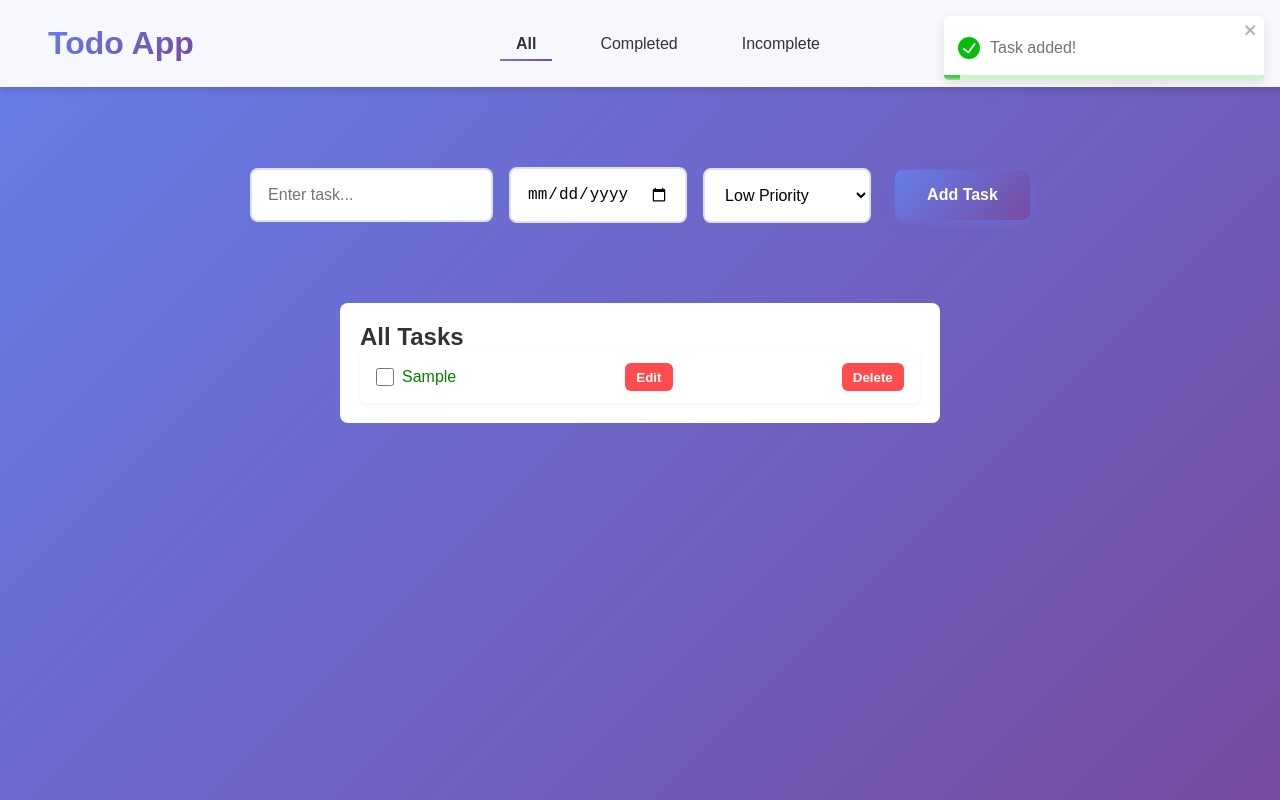
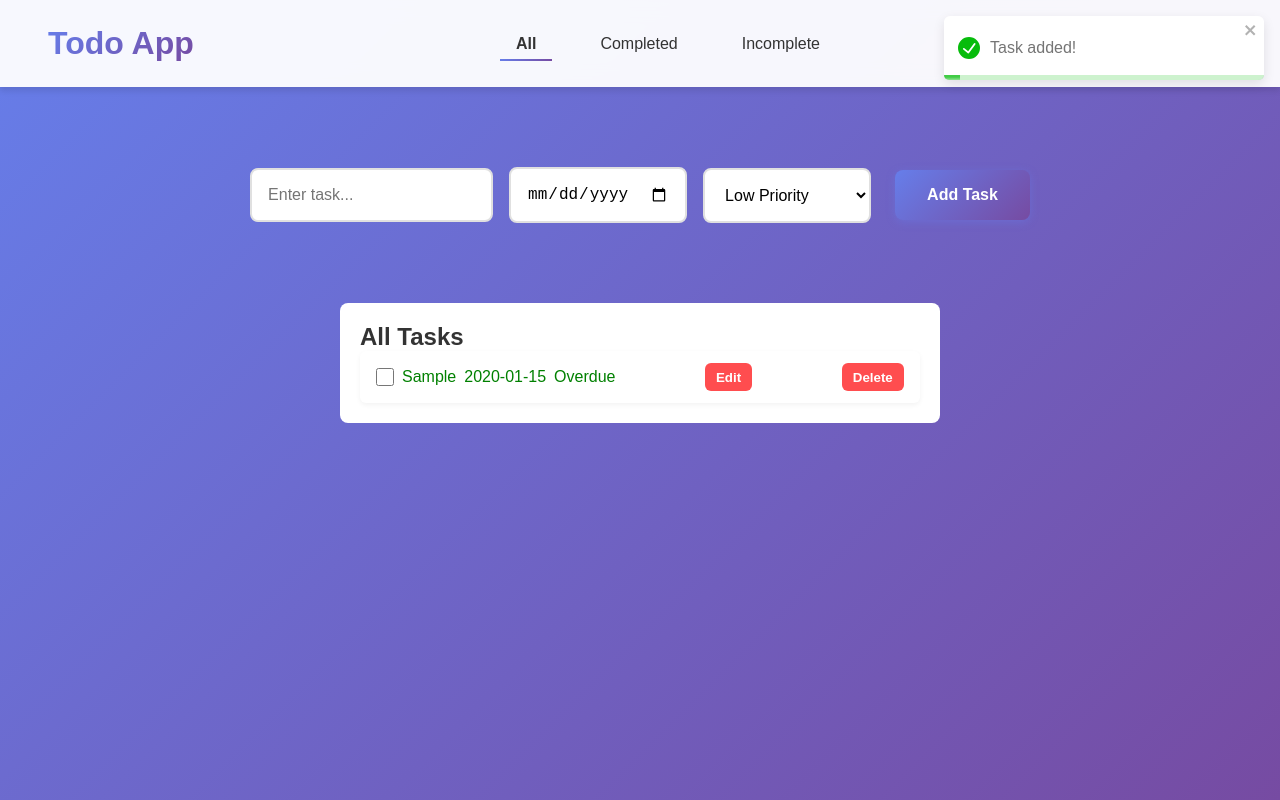
Before and after one commit to Kanchan012/Todo-App, a React (Vite) app in the folder Todo/: page / in a window 1280 px wide. Both pictures are taken after typing "Sample", "2020-01-15" into the empty fields and a click on the button "Add Task". Built offline with nearby package versions, Linux system fonts and the light colour scheme.

Commit message:
changes in todoitem

```diff
--- a/Todo/src/components/TodoItem.tsx
+++ b/Todo/src/components/TodoItem.tsx
@@ -2,6 +2,7 @@ import React, { useState } from "react";
 import { useDispatch } from "react-redux";
 import { toggleTodo, deleteTodo, updateTodo } from "../redux/todoSlice";
 import { toast } from "react-toastify";
+import { isOverdue } from "../utils/date";
 import type { Todo, Priority } from "../types/todo";
 import Input from "./ui/Input";
 import Select from "./ui/Select";
@@ -13,31 +14,43 @@ interface Props {
 
 const TodoItem: React.FC<Props> = ({ todo }) => {
   const dispatch = useDispatch();
+
   const [isEditing, setIsEditing] = useState(false);
   const [editTitle, setEditTitle] = useState(todo.title);
   const [editPriority, setEditPriority] = useState<Priority>(todo.priority);
 
+  const overdue = isOverdue(todo.dueDate, todo.completed);
+
   const handleUpdate = () => {
-    if (editTitle.trim()) {
-      dispatch(updateTodo({ id: todo.id, title: editTitle, priority: editPriority }));
-      toast.info("Task updated! ");
-      setIsEditing(false);
-    }
+    if (!editTitle.trim()) return;
+
+    dispatch(
+      updateTodo({
+        id: todo.id,
+        title: editTitle,
+        priority: editPriority,
+        dueDate: todo.dueDate,
+      })
+    );
+
+    toast.info("Task updated!");
+    setIsEditing(false);
   };
 
   const handleDelete = () => {
     dispatch(deleteTodo(todo.id));
-    toast.error("Task deleted! ");
+    toast.error("Task deleted!");
   };
 
   const handleToggle = () => {
     dispatch(toggleTodo(todo.id));
-    toast.success(todo.completed ? "Marked incomplete!" : "Task completed! ");
+    toast.success(
+      todo.completed ? "Marked incomplete!" : "Task completed!"
+    );
   };
-
   if (isEditing) {
     return (
-      <div className="todo-item">
+      <div className="todo-item edit-form">
         <Input
           value={editTitle}
           onChange={(e) => setEditTitle(e.target.value)}
@@ -63,14 +76,29 @@ const TodoItem: React.FC<Props> = ({ todo }) => {
   }
 
   return (
-    <div className={`todo-item ${todo.completed ? "completed" : ""}`}>
+    <div
+      className={`todo-item
+        ${todo.completed ? "completed" : ""}
+        ${overdue ? "overdue" : ""}`}
+    >
       <div className={`title priority-${todo.priority}`}>
         <input
           type="checkbox"
           checked={todo.completed}
           onChange={handleToggle}
         />
-        {todo.title}
+
+        <span>{todo.title}</span>
+        {todo.dueDate && (
+          <span className="text-sm text-gray-500">
+            {todo.dueDate}
+          </span>
+        )}
+        {overdue && (
+          <span className="text-xs text-red-600 font-bold">
+            Overdue
+          </span>
+        )}
       </div>
 
       <Button variant="secondary" onClick={() => setIsEditing(true)}>
```
